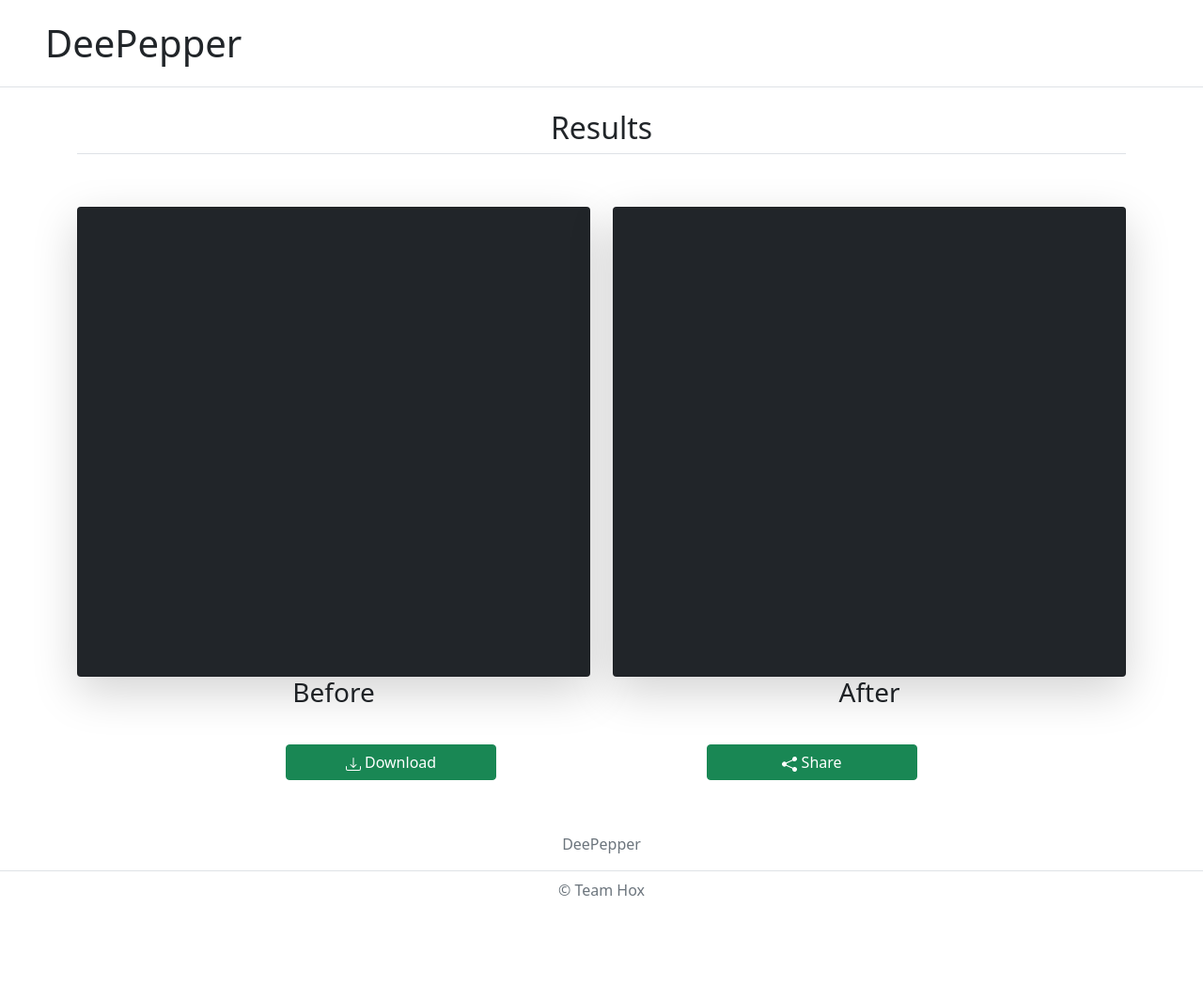
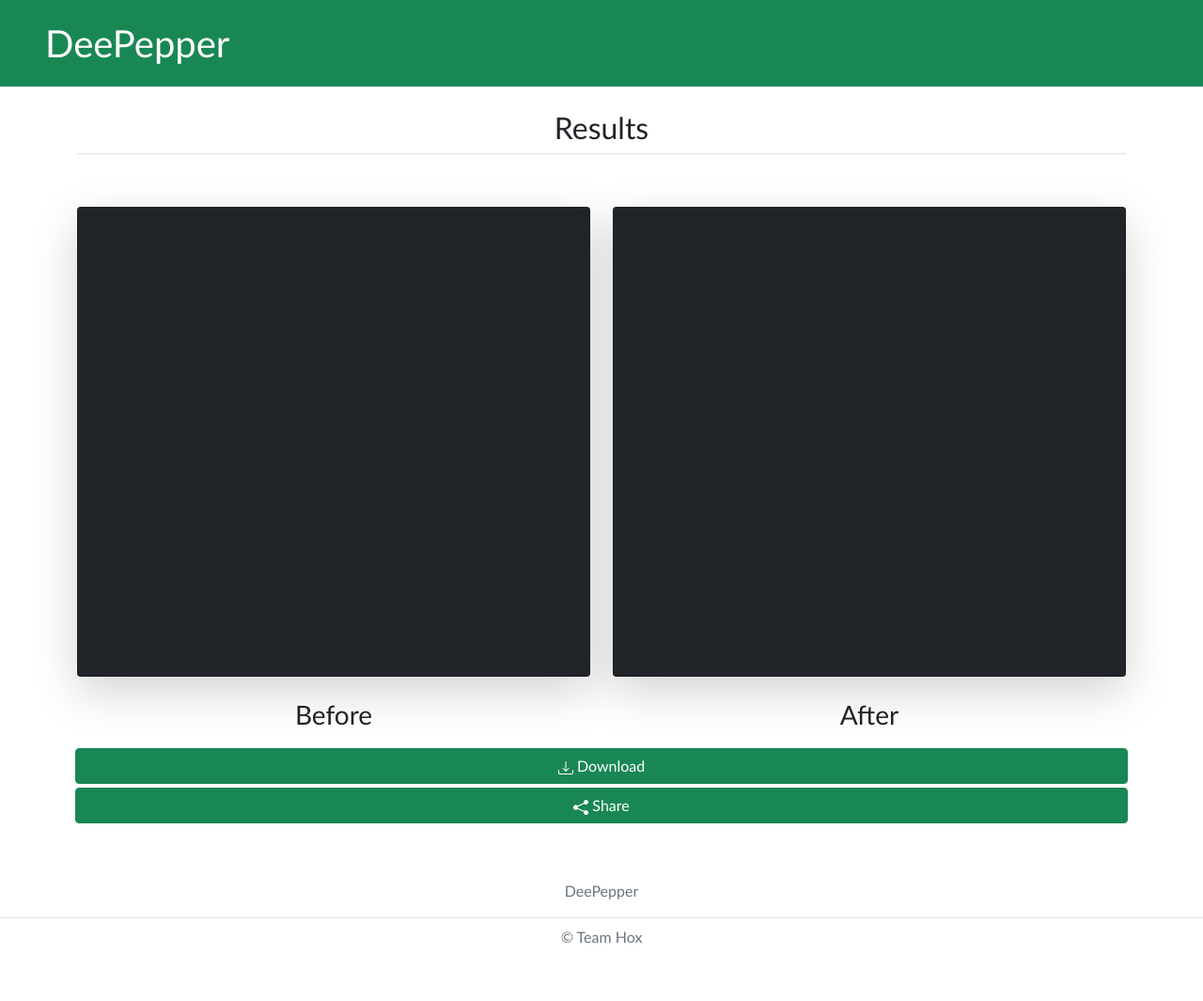
Before and after one commit to DeePepper/DeePepperWeb, a Django app: page /convert in a window 1280 px wide. Shown: the whole page at 94% size. Before the commit the page ends 953 px from the top, so only its background shows below. Run offline with Django 3.2, Linux system fonts and the light colour scheme.

Commit message:
edit html

```diff
--- a/hox/DeePepper/templates/DeePepper/convert.html
+++ b/hox/DeePepper/templates/DeePepper/convert.html
@@ -9,18 +9,20 @@
       <div class="col text-center" style="height: 500px;">
         <div class="card card-cover h-100 overflow-hidden bg-dark rounded-5 shadow-lg">
         </div>
+        <br>
         <h3> Before </h3>
       </div>
         <!--After-->
       <div class="col text-center" style="height: 500px;">
         <div class="card card-cover h-100 overflow-hidden bg-dark rounded-5 shadow-lg">
         </div>
+        <br>
         <h3> After </h3>
       </div>
     </div>
 
     <p>
-        <div class="row text-center align-items-stretch row-cols-lg-5 g-1 py-2">
+        <div class="row text-center align-items-stretch row-cols-lgx-4 g-1 py-2">
         <row></row>
             <button type="button" class="btn btn-success">
                 <svg xmlns="http://www.w3.org/2000/svg" width="16" height="16" fill="currentColor" class="bi bi-download" viewBox="0 0 16 16">
@@ -29,7 +31,6 @@
                 </svg>
                 Download
             </button>
-            <row></row>
             <button type="button" class="btn btn-success">
                 <svg xmlns="http://www.w3.org/2000/svg" width="16" height="16" fill="currentColor" class="bi bi-share-fill" viewBox="0 0 16 16">
                      <path d="M11 2.5a2.5 2.5 0 1 1 .603 1.628l-6.718 3.12a2.499 2.499 0 0 1 0 1.504l6.718 3.12a2.5 2.5 0 1 1-.488.876l-6.718-3.12a2.5 2.5 0 1 1 0-3.256l6.718-3.12A2.5 2.5 0 0 1 11 2.5z"/>
--- a/hox/hox/templates/base.html
+++ b/hox/hox/templates/base.html
@@ -23,6 +23,13 @@
         -moz-user-select: none;
         user-select: none;
       }
+      header {
+        font-family: "Trebuchet MS", Verdana, sans-serif;
+        background-color: #198754;
+      }
+      div, footer {
+        font-family: "Trebuchet MS", Verdana, sans-serif;
+      }
 
       @media (min-width: 768px) {
         .bd-placeholder-img-lg {
@@ -38,7 +45,7 @@
   <body>
 
 <header class="d-flex flex-wrap justify-content-center  py-3 mb-4 border-bottom">
-      <a href="/" class="d-flex align-items-center mb-3 mb-md-0 me-md-auto text-dark text-center text-decoration-none">
+      <a href="/" class="d-flex align-items-center mb-3 mb-md-0 me-md-auto text-white text-center text-decoration-none">
         <svg class="bi me-2" width="40" height="32"><use xlink:href="#bootstrap"/></svg>
         <span class="fs-1">DeePepper</span>
       </a>
```
